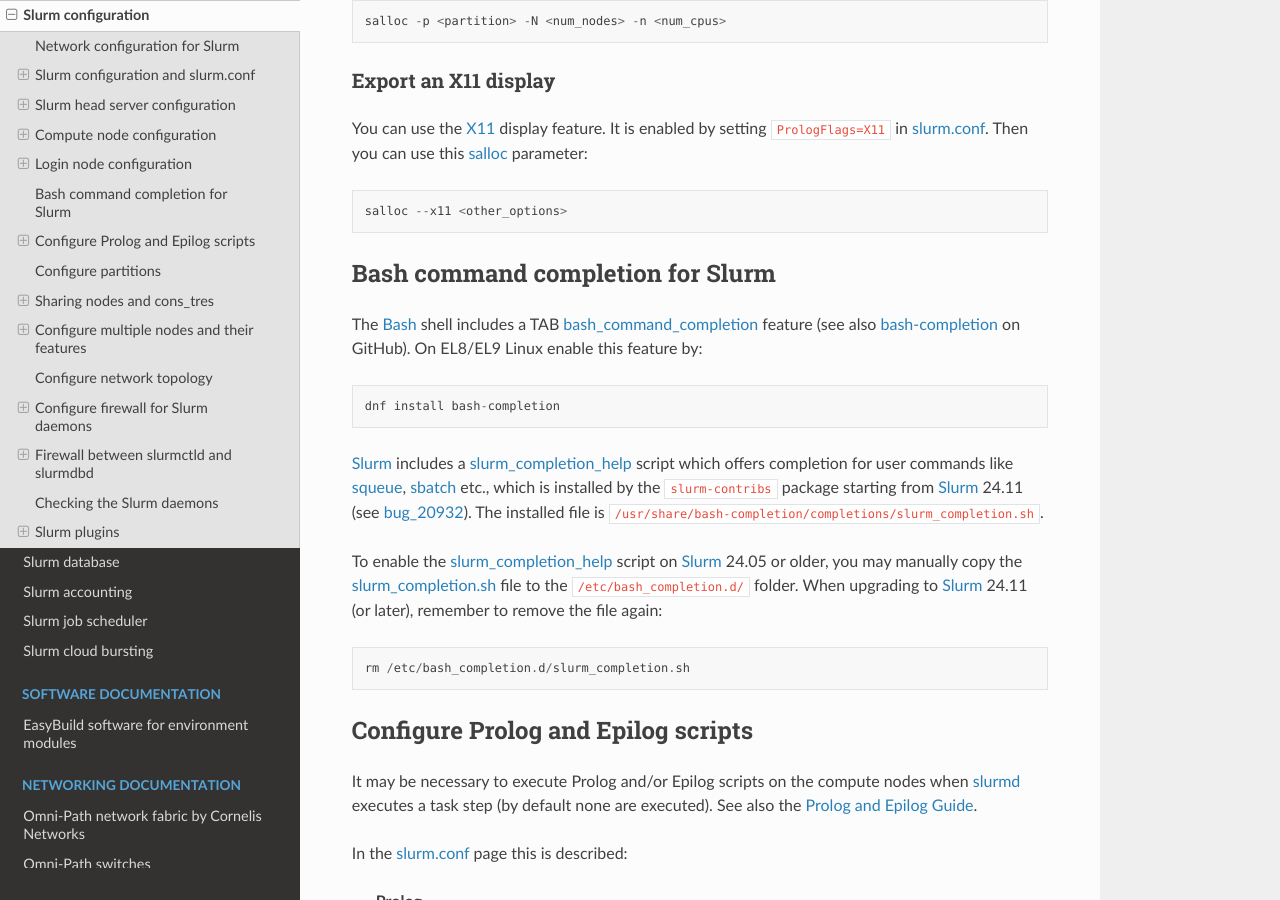
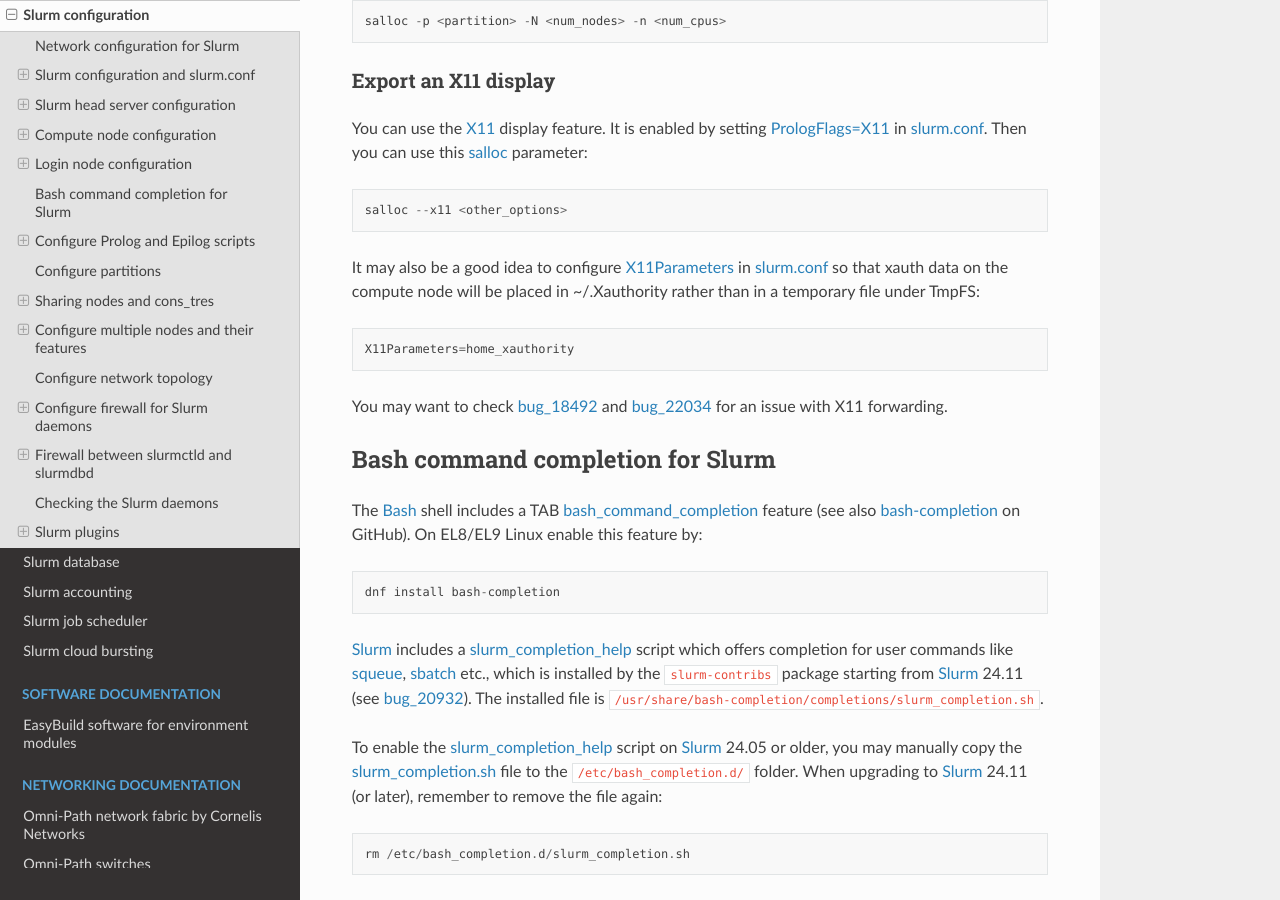
Before and after one commit to OleHolmNielsen/Niflheim_system, a Sphinx documentation site: the page built from docs/Slurm_configuration.rst, in a window 1280 px wide and 900 px high, scrolled down 35346 px. Built offline with Sphinx 7.4.7 and the Read the Docs theme 3.1.0, drawn with Linux system fonts in a browser that asks for light colours.

Commit message:
Added X11Parameters=home_xauthority

```diff
--- a/docs/Slurm_configuration.rst
+++ b/docs/Slurm_configuration.rst
@@ -1502,12 +1502,21 @@
 ---------------------
 
 You can use the X11_ display feature.
-It is enabled by setting ``PrologFlags=X11`` in slurm.conf_.
+It is enabled by setting `PrologFlags=X11 <https://slurm.schedmd.com/slurm.conf.html#OPT_X11>`_ in slurm.conf_.
 Then you can use this salloc_ parameter::
 
   salloc --x11 <other_options>
 
+It may also be a good idea to configure X11Parameters_ in slurm.conf_ so that xauth data on the compute node will be placed in ~/.Xauthority rather than in a temporary file under TmpFS::
+
+  X11Parameters=home_xauthority
+
+You may want to check bug_18492_ and bug_22034_ for an issue with X11 forwarding.
+
 .. _X11: https://en.wikipedia.org/wiki/X_Window_System
+.. _X11Parameters: https://slurm.schedmd.com/slurm.conf.html#OPT_X11Parameters
+.. _bug_22034: https://support.schedmd.com/show_bug.cgi?id=22034
+.. _bug_18492: https://support.schedmd.com/show_bug.cgi?id=18492
 
 Bash command completion for Slurm
 ==================================
```
